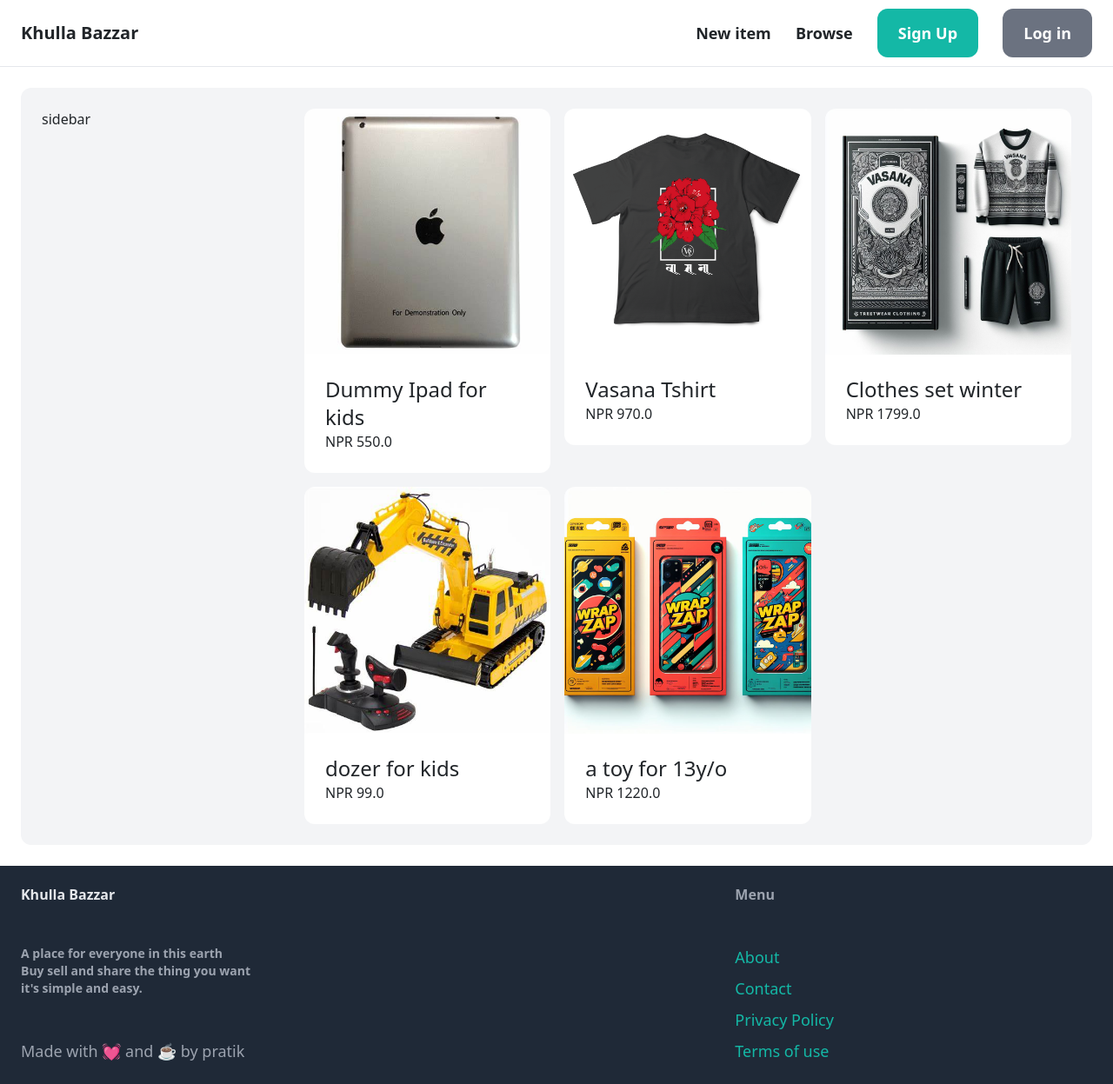
After one commit to pratiklamichhane/Khulla-Bazar, a Django app: page /items/ in a window 1280 px wide. The commit adds this page. Shown: the whole page at 87% size. Run offline with Django 4.2, Linux system fonts and the light colour scheme; data comes from the database, SQL or seed files in the repository; some libraries are stand-ins or nearby versions.

Commit message:
added browse template and fixed bug on views

```diff
--- a/puddle/core/templates/core/base.html
+++ b/puddle/core/templates/core/base.html
@@ -17,7 +17,7 @@
         <a href="/" class="text-xl font-semibold">Khulla Bazzar</a>
 <div class="space-x-6">
     <a href="{% url 'item:new' %}"class="text-lg font-semibold hover:text-gray-500">New item</a>
-    <a href="#"class="text-lg font-semibold hover:text-gray-500">Browse</a>
+    <a href="{% url 'item:items' %}"class="text-lg font-semibold hover:text-gray-500">Browse</a>
 
     {%if request.user.is_authenticated%}
     <a href="#" class="px-6 py-3 text-lg font-semibold bg-teal-500 text-white rounded-xl hover:bg-teal-700">Inbox💬</a>
--- /dev/null
+++ b/puddle/item/templates/item/items.html
@@ -0,0 +1,26 @@
+{% extends "core/base.html" %}
+{% block title %}Browse Products{% endblock title %}
+{% block content %}
+<div class="pb-6 grid grid-cols-4 gap-4 bg-gray-100 p-6 rounded-xl">
+    <div class="col-span-1">
+        sidebar
+    </div>
+    <div class="col-span-3">
+        <div class="grid grid-cols-3 gap-3">
+            {% for item in items %}
+            <div>
+                <a href="{% url 'item:detail' item.id %}">
+                    <div>
+                        <img src="{{item.image.url}}" alt="product_photo" class="rounded-t-xl">
+                    </div>
+                    <div class="p-6 bg-white rounded-b-xl">
+                        <h2 class="text-2xl">{{item.name}}</h2>
+                        <p class="texy-gray-500">NPR {{item.price}}</p>
+                    </div>
+                </a>
+            </div>
+            {% endfor %}
+        </div>
+    </div>
+</div>
+{% endblock content %}
--- a/puddle/item/urls.py
+++ b/puddle/item/urls.py
@@ -3,6 +3,7 @@ from django.urls import path
 from . import views
 app_name = 'item'
 urlpatterns = [
+    path('', views.items , name='items'),
     path('new/', views.new , name="new"),
     path('<int:pk>' , views.detail , name='detail'),
     path('<int:pk>/delete/', views.delete, name='delete'),
--- a/puddle/item/views.py
+++ b/puddle/item/views.py
@@ -2,6 +2,13 @@ from django.contrib.auth.decorators import login_required
 from django.shortcuts import render, get_object_or_404, redirect
 from item.models import Item
 from .forms import NewItemForm , EditItemForm
+
+def items(request):
+    items = Item.objects.filter(is_sold=False)
+
+    return render(request, 'item/items.html',{
+        'items':items
+    })
 
 # Create your views here.
 
```
